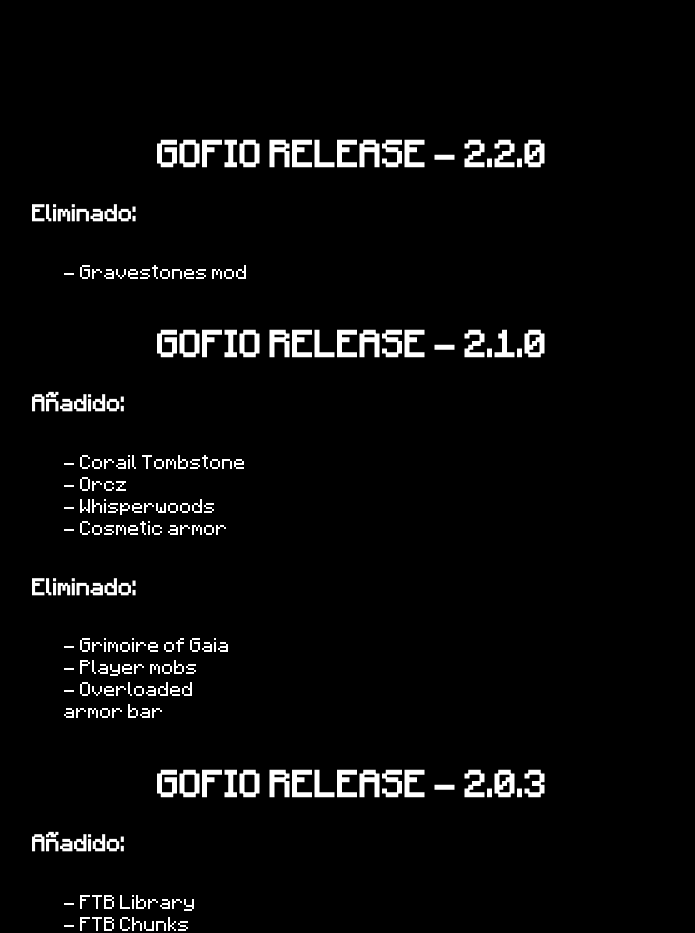
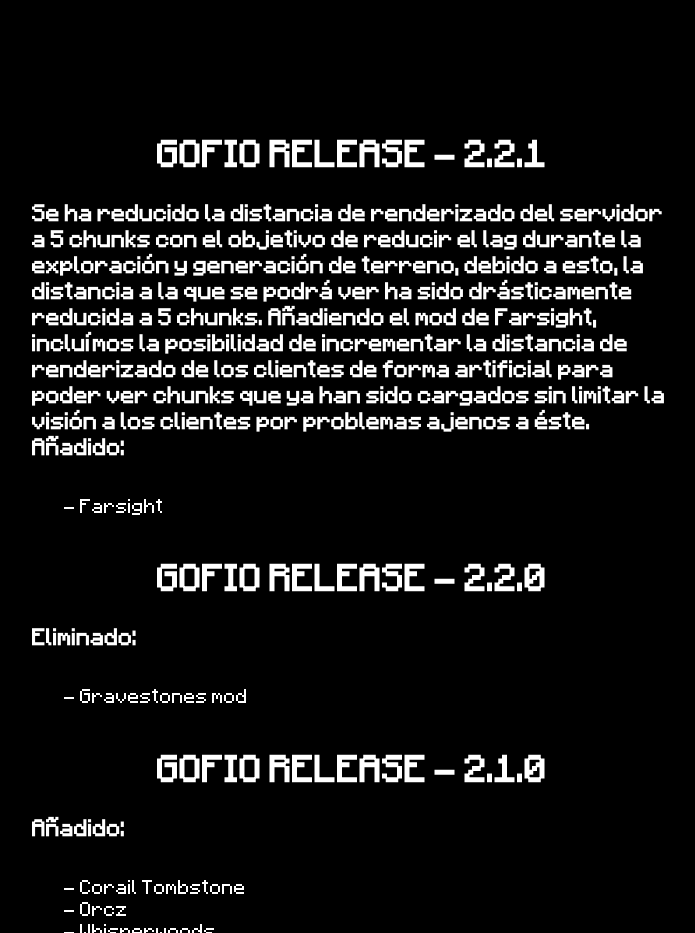
Before and after one commit to EdwinPlasencia/Gofio-Modpack, a plain HTML site: page index.html in a window 1280 px wide. Shown: the part 820-1753 px from the top of the page, without its empty margins (288-983 px from the left). Drawn offline with Linux system fonts and the light colour scheme.

Commit message:
Update index.html

```diff
--- a/index.html
+++ b/index.html
@@ -52,6 +52,19 @@
         </div>
 
         <div class="history">
+            <h2>GOFIO RELEASE - 2.2.1</h2>
+            <h3>Se ha reducido la distancia de renderizado del servidor a 5 chunks con el objetivo de reducir el lag durante la exploración y generación de terreno,
+                debido a esto, la distancia a la que se podrá ver ha sido drásticamente reducida a 5 chunks. Añadiendo el mod de Farsight, incluímos la posibilidad
+                de incrementar la distancia de renderizado de los clientes de forma artificial para poder ver chunks que ya han sido cargados sin limitar la visión
+                a los clientes por problemas ajenos a éste.<br>
+                Añadido:</h3>
+            <div class="full">
+                <div class = "half">
+                    <p>- Farsight</p>
+                </div>
+                <div class = "half"></div>
+            </div>
+
             <h2>GOFIO RELEASE - 2.2.0</h2>
             <h3>Eliminado:</h3>
             <div class="full">
```
